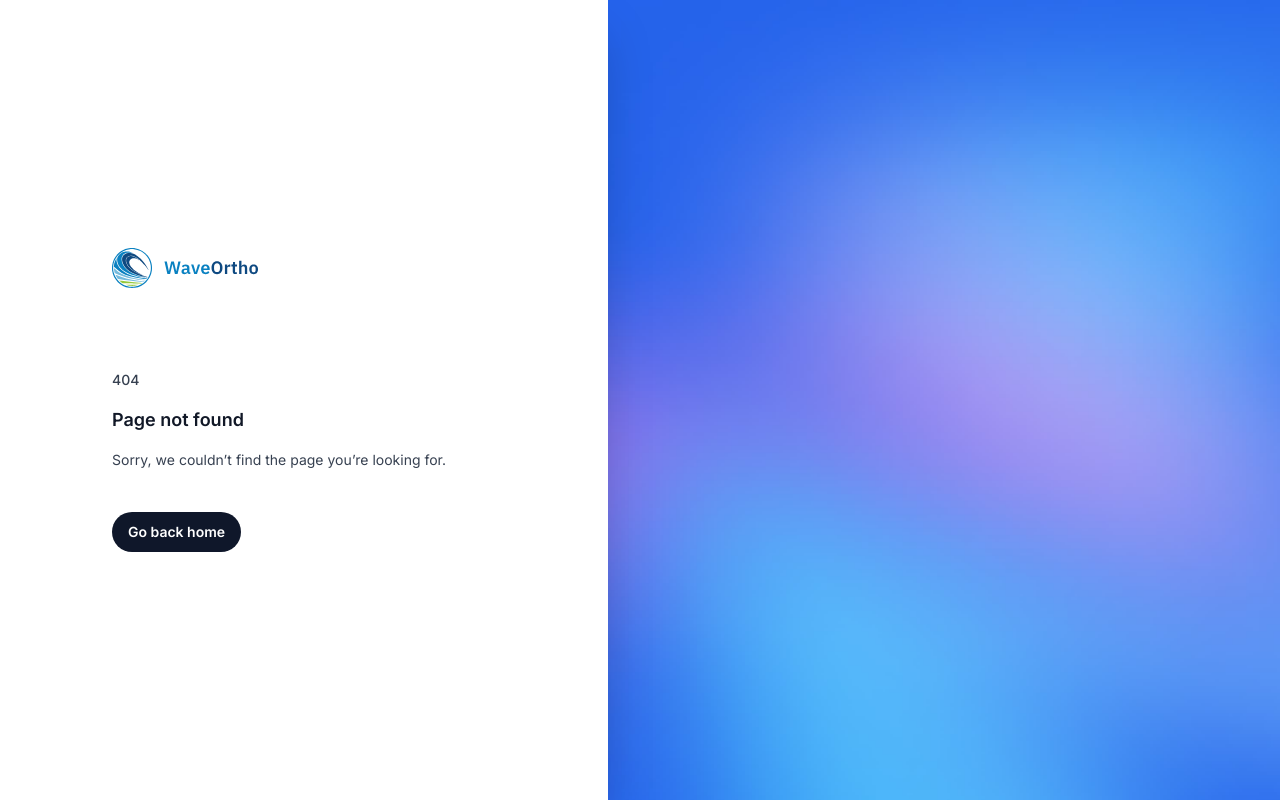
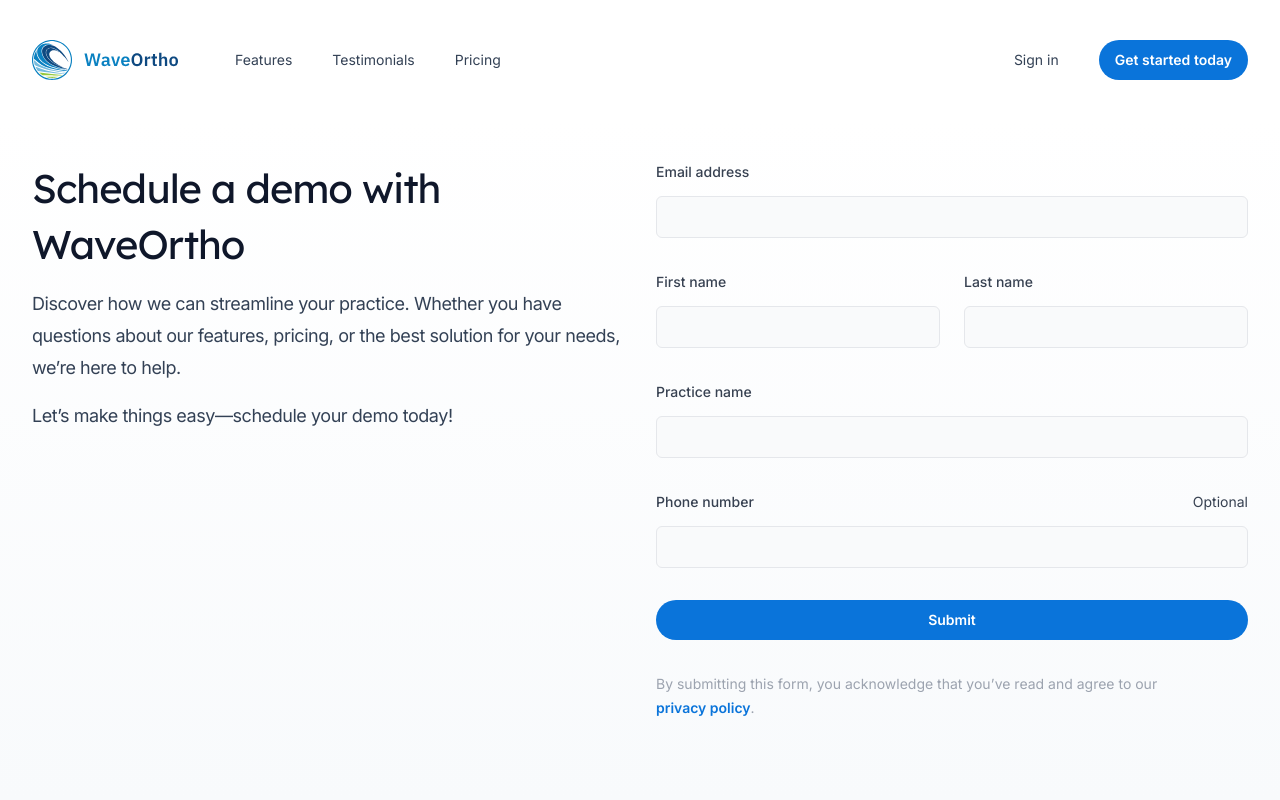
Before and after one commit to logankimbs/friendly-telegram, a Next.js app: page /schedule-demo in a window 1280 px wide. Before the commit this address had no page. Shown: the top 800 px of the page. Built offline with nearby package versions, Linux system fonts and the light colour scheme.

Commit message:
Add schedule demo page

```diff
--- /dev/null
+++ b/src/app/schedule-demo/page.tsx
@@ -0,0 +1,97 @@
+import { type Metadata } from 'next';
+import { Button } from '@/components/Button';
+import { TextField } from '@/components/Fields';
+import { Header } from '@/components/Header';
+import { Footer } from '@/components/Footer';
+import { Container } from '@/components/Container';
+
+export const metadata: Metadata = {
+  title: 'Schedule Demo',
+};
+
+export default function ScheduleDemo() {
+  return (
+    <>
+      <Header />
+      <main className="bg-gradient-to-b from-white to-slate-50">
+        <Container className="relative grid grid-cols-1 items-start gap-8 pb-20 md:grid-cols-2">
+          <div className="mt-10 gap-x-6 gap-y-8 sm:grid-cols-2">
+            <h2 className="font-display text-3xl tracking-tight text-slate-900 sm:text-4xl">
+              Schedule a demo with WaveOrtho
+            </h2>
+            <p className="mt-4 text-lg tracking-tight text-slate-700">
+              Discover how we can streamline your practice. Whether you have
+              questions about our features, pricing, or the best solution for
+              your needs, we’re here to help.
+            </p>
+            <p className="mt-4 text-lg tracking-tight text-slate-700">
+              Let’s make things easy—schedule your demo today!
+            </p>
+          </div>
+
+          <form
+            action="#"
+            className="mt-10 grid grid-cols-1 gap-x-6 gap-y-8 sm:grid-cols-2"
+          >
+            <TextField
+              className="col-span-full"
+              label="Email address"
+              name="email"
+              type="email"
+              autoComplete="email"
+              required
+            />
+            <TextField
+              label="First name"
+              name="first_name"
+              type="text"
+              autoComplete="given-name"
+              required
+            />
+            <TextField
+              label="Last name"
+              name="last_name"
+              type="text"
+              autoComplete="family-name"
+              required
+            />
+            <TextField
+              className="col-span-full"
+              label="Practice name"
+              name="practice_name"
+              type="text"
+              required
+            />
+            <TextField
+              className="col-span-full"
+              label="Phone number"
+              description="Optional"
+              name="phone_number"
+              type="tel"
+              autoComplete="phone"
+            />
+            <div className="col-span-full">
+              <Button
+                type="submit"
+                variant="solid"
+                color="blue"
+                className="w-full"
+              >
+                <span>Submit</span>
+              </Button>
+            </div>
+            <p className="col-span-full text-sm/6 text-gray-400">
+              By submitting this form, you acknowledge that you’ve read and
+              agree to our{' '}
+              <a href="/privacy-policy" className="font-semibold text-wo-blue">
+                privacy&nbsp;policy
+              </a>
+              .
+            </p>
+          </form>
+        </Container>
+      </main>
+      <Footer />
+    </>
+  );
+}
```
